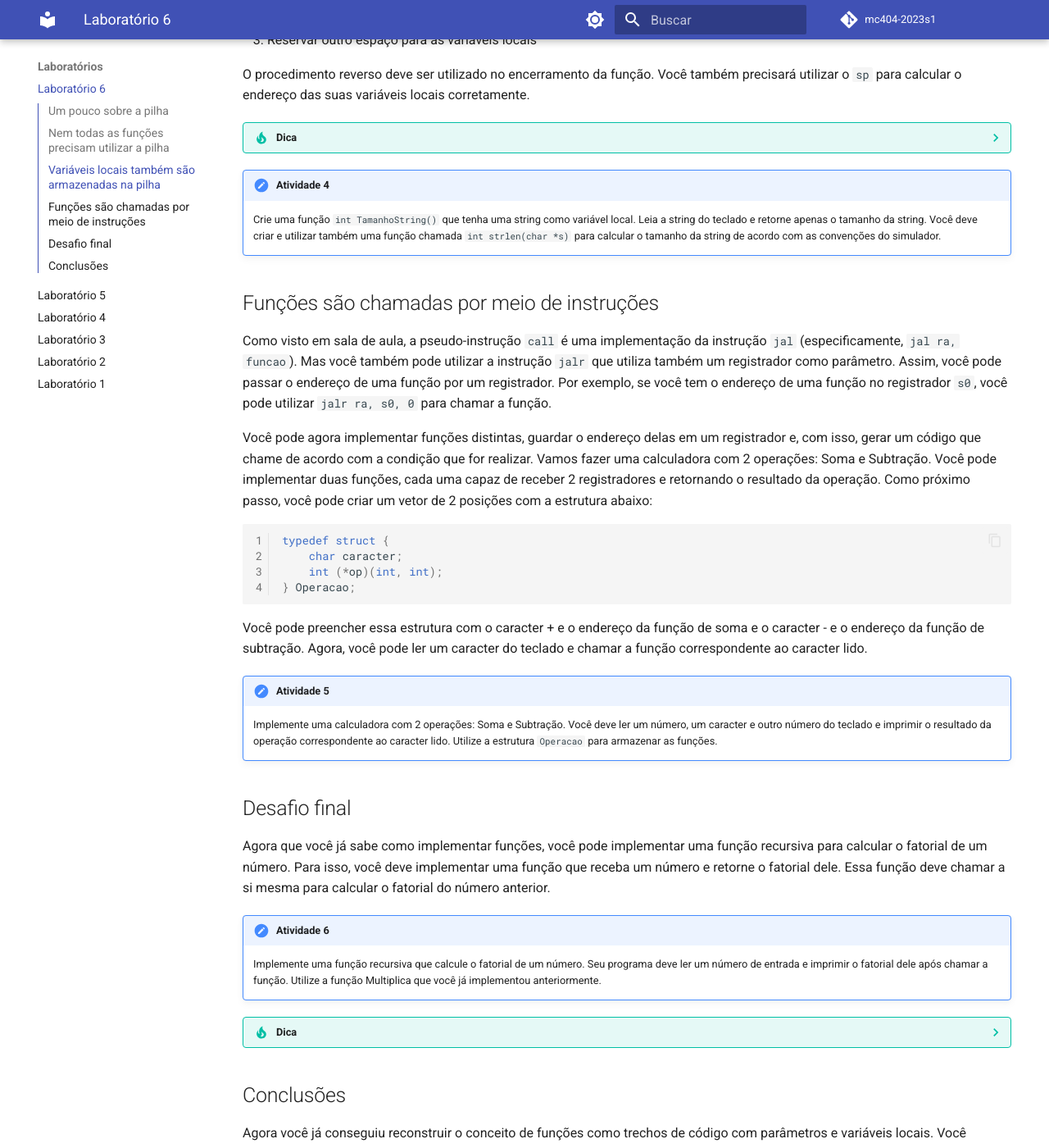
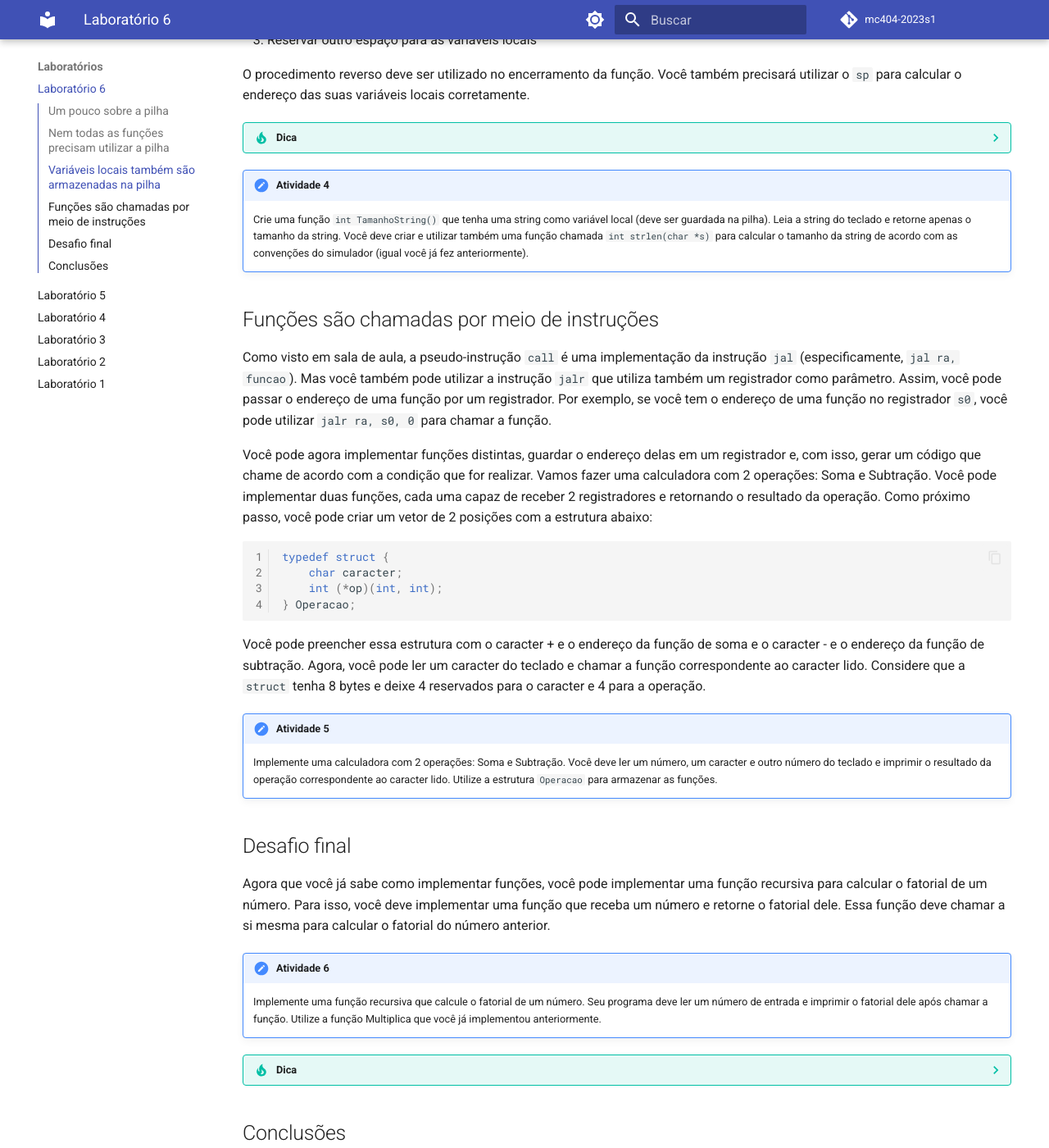
Before and after one commit to rjazevedo/mc404-2023s1, an MkDocs documentation site: the page built from docs/lab06.md, in a window 1280 px wide and 1400 px high, scrolled down 2381 px. Shown: the whole window at 82% size. Built offline with MkDocs 1.6.1 and Material for MkDocs 9.7.7, drawn with Linux system fonts in a browser that asks for light colours; comment, search, counter and statistics services are not loaded; some of the changed text lies outside the part shown.

Commit message:
Atualizando especificação do lab06

````diff
--- a/docs/lab06.md
+++ b/docs/lab06.md
@@ -15,7 +15,7 @@ A pilha é uma estrutura de dados onde o próximo elemento é inserido no topo e
 No modelo de memória do computador, a pilha sempre cresce em direção a endereços menores. Então, o registrador que aponta para o topo da pilha, o `sp`, começa com um valor alto e vai diminuindo conforme mais elementos são agregados à pilha. É sua responsabilidade fazer os ajustes necessários tanto no `sp` quando nas leituras e escritas na pilha. O `sp` aponta sempre para o último elemento que foi colocado na pilha. Veja o código abaixo da função `void MultiplicaVetor(unsigned N, unsigned *v, unsigned fator)`, que recebe o número N de elementos do vetor, o vetor e um fator como parâmetros. A função multiplica todos os elementos do vetor pelo fator utilizando a função `int Multiplica(unsigned x, unsigned y)` , que não será mostrada aqui.
 
 ```mipsasm
-ImprimeNumero:
+MultiplicaVetor:
     # Movimenta o apontador da pilha 4 posicoes para baixo (16 bytes) e guarda 4 registradores na pilha
     addi sp, sp, -16
     sw   s0, sp, 12
@@ -81,7 +81,7 @@ O procedimento reverso deve ser utilizado no encerramento da função. Você tam
     É por estarem na pilha que as variáveis locais das funções das linguagens de alto nível não pode ser retornadas por elas. Ao final da função você restaura o `sp` ao valor inicial e aquela posição de memória fica disponível para outros acessos.
 
 !!! note "Atividade 4"
-    Crie uma função `int TamanhoString()` que tenha uma string como variável local. Leia a string do teclado e retorne apenas o tamanho da string. Você deve criar e utilizar também uma função chamada `int strlen(char *s)` para calcular o tamanho da string de acordo com as convenções do simulador.
+    Crie uma função `int TamanhoString()` que tenha uma string como variável local (deve ser guardada na pilha). Leia a string do teclado e retorne apenas o tamanho da string. Você deve criar e utilizar também uma função chamada `int strlen(char *s)` para calcular o tamanho da string de acordo com as convenções do simulador (igual você já fez anteriormente).
 
 ## Funções são chamadas por meio de instruções
 
@@ -96,7 +96,7 @@ typedef struct {
 } Operacao;
 ```
 
-Você pode preencher essa estrutura com o caracter + e o endereço da função de soma e o caracter - e o endereço da função de subtração. Agora, você pode ler um caracter do teclado e chamar a função correspondente ao caracter lido.
+Você pode preencher essa estrutura com o caracter + e o endereço da função de soma e o caracter - e o endereço da função de subtração. Agora, você pode ler um caracter do teclado e chamar a função correspondente ao caracter lido. Considere que a `struct` tenha 8 bytes e deixe 4 reservados para o caracter e 4 para a operação.
 
 !!! note "Atividade 5"
     Implemente uma calculadora com 2 operações: Soma e Subtração. Você deve ler um número, um caracter e outro número do teclado e imprimir o resultado da operação correspondente ao caracter lido. Utilize a estrutura `Operacao` para armazenar as funções.
````
Also changed, not shown: other parts of docs/lab06.md (+2 -2 lines).
